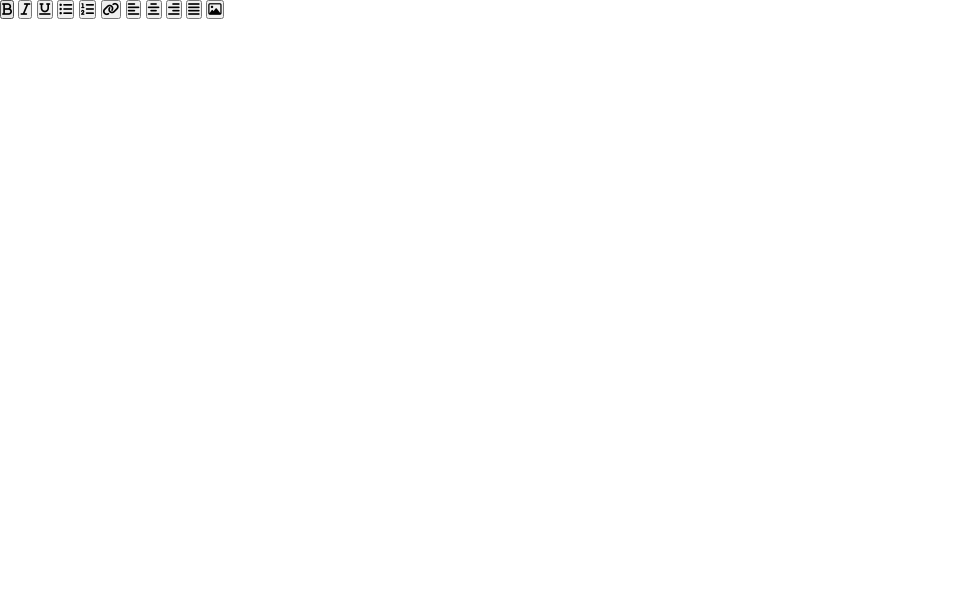
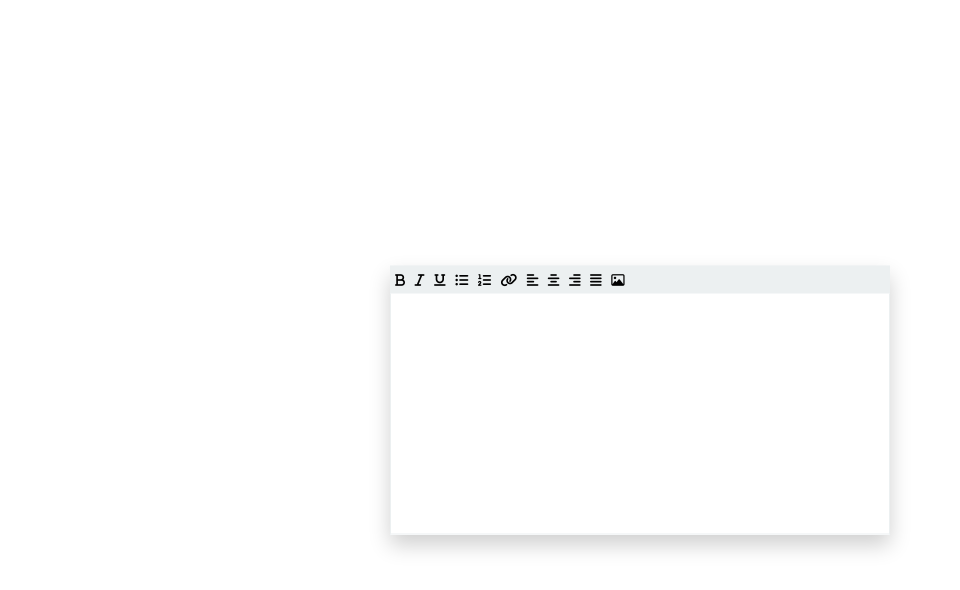
Before and after one commit to LukeIT-Net/lukeit.co, a plain HTML site: page docs/index.html in a window 1280 px wide. Shown: the whole page, without its empty margins (0-960 px from the left). Drawn offline with Linux system fonts and the light colour scheme.

Commit message:
change stylesheet

```diff
--- a/docs/styles.css
+++ b/docs/styles.css
@@ -5,3 +5,30 @@
 body {
     font-family:sans-serif;
 }
+
+.main-content {
+    width: 500px;
+    position: absolute;
+    top: 50%;
+    left: 50%;
+    transform: translateX(-50%) translateY(-50%);
+    box-shadow: 0 10px 20px rgba(0,0,0,0.19);
+}
+
+.text-editor-header {
+    background-color: #ecf0f1;
+    padding: 5px;
+}
+.text-editor-header .btn {
+    border: none;
+    outline: none;
+    background-color: transparent;
+    margin-right: 5px;
+}
+
+.content {
+    min-height: 200px;
+    border: 1px solid #ecf0f1;
+    border-top: 0px;
+    padding: 20px;
+}
```
